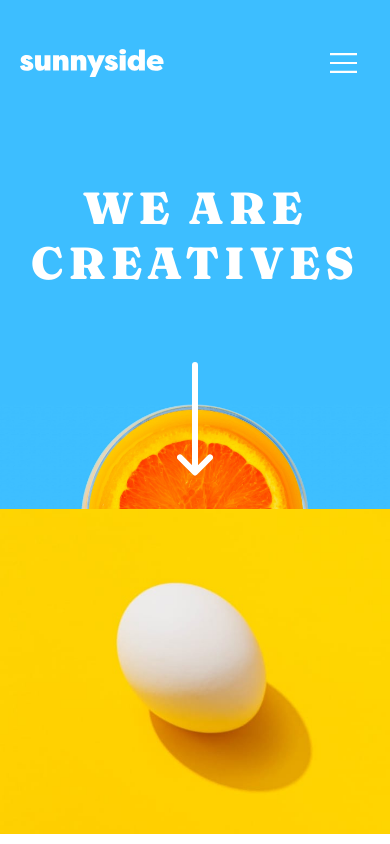
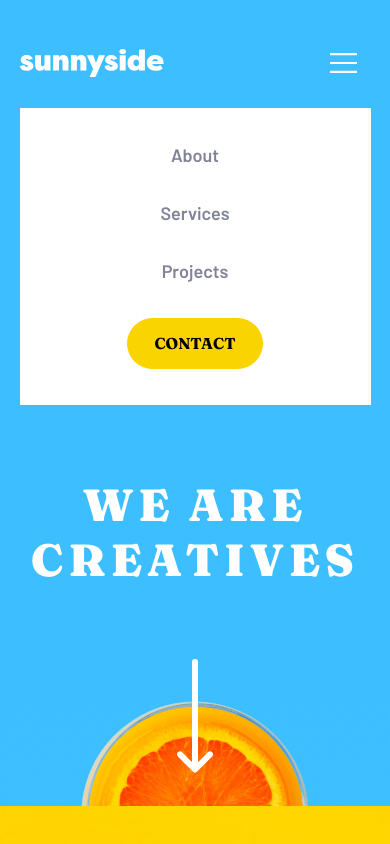
Before and after one commit to danilovilhena/frontend-mentor-challenges, a React (Create React App) app in the folder sunnyside-landing-page/: page / in a window 390 px wide. Both pictures are taken after a click on the button "Toggle menu". Shown: the top 844 px of the page. Built offline with nearby package versions, Linux system fonts and the light colour scheme.

Commit message:
[sunnyside-landing-page] Correcitng mobile menu

```diff
--- a/sunnyside-landing-page/src/components/Introduction.js
+++ b/sunnyside-landing-page/src/components/Introduction.js
@@ -7,9 +7,18 @@
 const Introduction = () => {
 
     const clickHandler = () => {
-        let previous = document.querySelector('#mobile-menu').ariaExpanded
-        document.querySelector('#mobile-menu').ariaExpanded = (previous === 'false')
-        document.querySelector('#mobile-menu').ariaHidden = (previous === 'true')
+        let previous = document.querySelector('#mobile-menu').ariaHidden
+        if(previous === 'true') {
+            document.querySelector('#mobile-menu').ariaHidden = 'false'
+            document.querySelector('#mobile-menu').querySelectorAll('*').forEach(el => {
+                el.removeAttribute('tabIndex')
+            })
+        } else {
+            document.querySelector('#mobile-menu').ariaHidden = 'true'
+            document.querySelector('#mobile-menu').querySelectorAll('*').forEach(el => {
+                el.setAttribute('tabIndex', '-1')
+            })
+        }
     }
 
     return (
@@ -27,10 +36,10 @@
             </nav>
         </header>
         <nav id="mobile-menu" aria-hidden="true">
-            <a href="/#">About</a>
-            <a href="/#">Services</a>
-            <a href="/#">Projects</a>
-            <button>Contact</button>
+            <a tabIndex="-1" href="/#">About</a>
+            <a tabIndex="-1" href="/#">Services</a>
+            <a tabIndex="-1" href="/#">Projects</a>
+            <button tabIndex="-1" >Contact</button>
         </nav>
         <h1>We are creatives</h1>
         <img src={arrowDown} className="arrow" alt="Arrow pointing down"></img>
--- a/sunnyside-landing-page/src/components/Introduction.scss
+++ b/sunnyside-landing-page/src/components/Introduction.scss
@@ -134,7 +134,7 @@
         }
     }
 
-    #mobile-menu[aria-expanded="true"] {
+    #mobile-menu[aria-hidden="false"] {
         opacity: 1;
         height: auto;
     }
```
Also changed, not shown: sunnyside-landing-page/src/components/Footer.js (+5 -5 lines).
